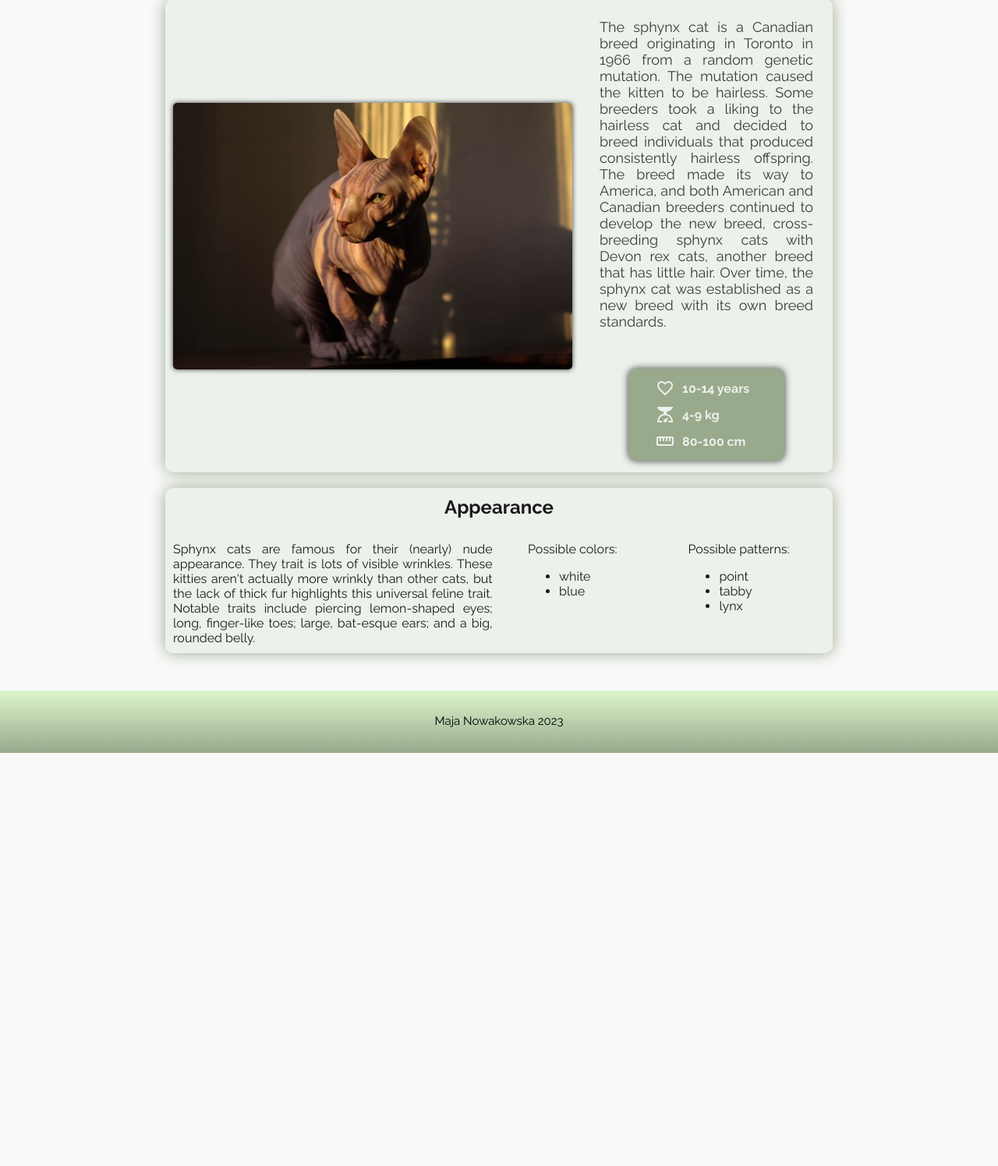
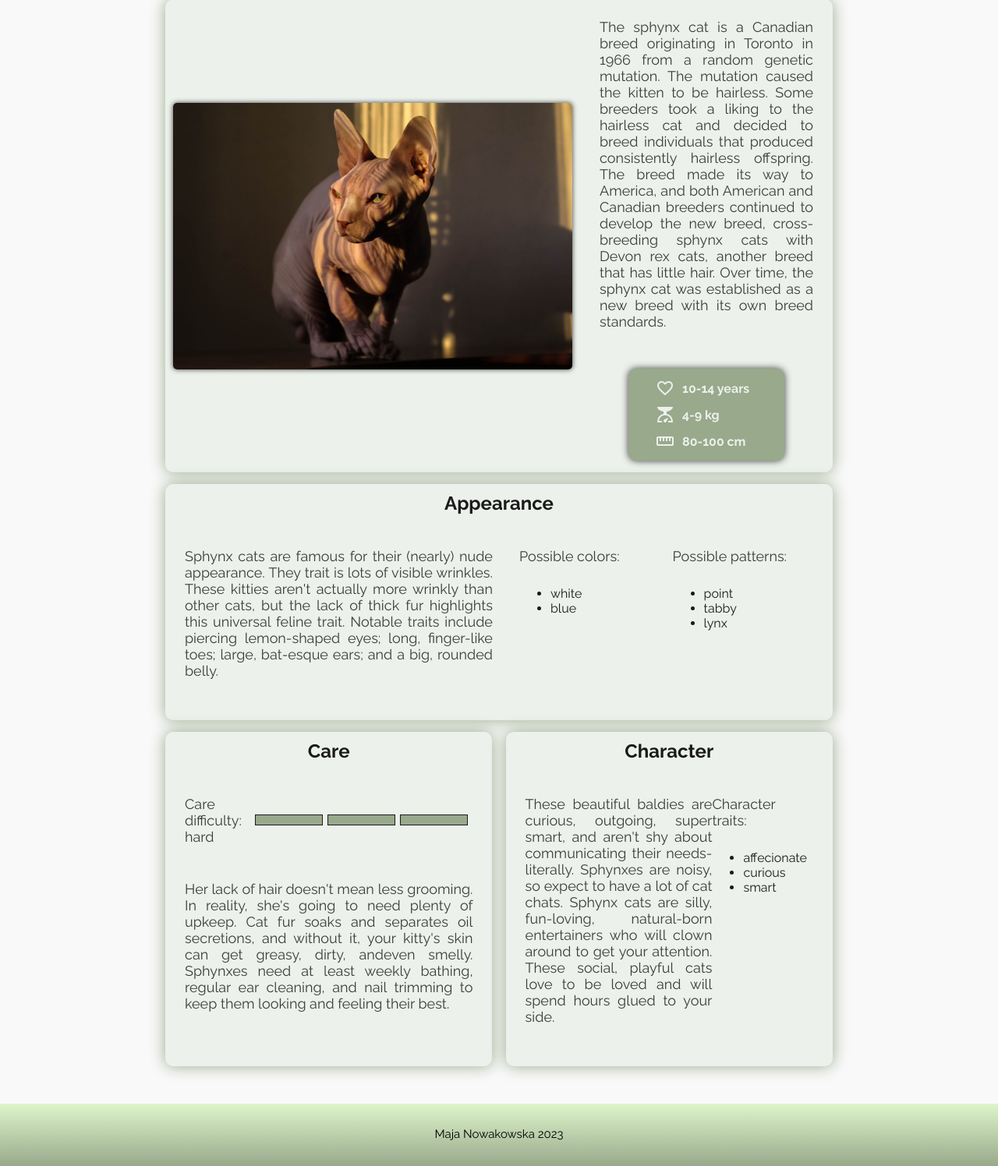
Before and after one commit to Liccv/liccv.github.io, a Django app: page / in a window 1280 px wide. Shown: the part 773-2269 px from the top of the page at 78% size. Before the commit the page ends 1739 px from the top, so only its background shows below. Run offline with Django 4.2, Linux system fonts and the light colour scheme.

Commit message:
dodano sekcje pielęgnacja i charakter z responsywnością

```diff
--- a/django-project/cats/static/style.css
+++ b/django-project/cats/static/style.css
@@ -123,6 +123,7 @@
   font-family: "Raleway", sans-serif;
   text-align: center;
   padding-top: 10px;
+  margin: 0;
 }
 
 .general_section {
@@ -173,7 +174,7 @@
 
 .appearance_section {
   display: flex;
-  padding: 10px;
+  padding: 25px;
 }
 
 .appearance_description {
@@ -186,6 +187,53 @@
 }
 
 .colors div {
+  margin: 0 auto;
+}
+
+.bottom_section {
+  display: flex;
+  justify-content: space-between;
+}
+
+.bottom_section .card {
+  width: 49%;
+}
+
+.care_section {
+  padding: 25px;
+}
+
+.difficulty {
+  display: flex;
+  justify-content: center;
+  direction: row;
+  align-items: center;
+}
+
+.rate {
+  display: flex;
+  margin-left: 15px;
+}
+
+.rectangle {
+  height: 12px;
+  width: 85px;
+  margin: 0px 6px 11px 0px;
+  border: var(--darker_gray) 1px solid;
+  background-color: var(--darker_green);
+}
+
+.character_section {
+  display: flex;
+  justify-content: space-between;
+  padding: 25px;
+}
+
+.character_description {
+  width: 65%;
+}
+
+.traits {
   margin: 0 auto;
 }
 
@@ -241,6 +289,7 @@
 
   .appearance_section {
     flex-direction: column;
+    padding: 10px;
   }
 
   .appearance_description {
@@ -252,4 +301,28 @@
     width: 100%;
     display: flex;
   }
+
+  .bottom_section {
+    flex-direction: column;
+  }
+  .bottom_section .card {
+    width: 70vw;
+    max-width: 400px;
+  }
+  .difficulty {
+    flex-direction: column;
+  }
+
+  .difficulty p {
+    margin-bottom: 5px;
+  }
+
+  .character_section {
+    flex-direction: column;
+    padding: 10px;
+  }
+
+  .character_description {
+    width: 100%;
+  }
 }
--- a/django-project/cats/templates/index.html
+++ b/django-project/cats/templates/index.html
@@ -83,28 +83,69 @@
           <h2>Appearance</h2>
           <div class="appearance_section">
             <div class="appearance_description">
+              <p>
               Sphynx cats are famous for their (nearly) nude appearance. They
               trait is lots of visible wrinkles. These kitties aren't actually
               more wrinkly than other cats, but the lack of thick fur highlights
               this universal feline trait. Notable traits include piercing
               lemon-shaped eyes; long, finger-like toes; large, bat-esque ears;
               and a big, rounded belly.
+            </p>
             </div>
             <div class="colors">
               <div>
+                <p>
                 Possible colors:
                 <ul>
                   <li>white</li>
                   <li>blue</li>
                 </ul>
+              </p>
               </div>
               <div>
+                <p>
                 Possible patterns:
                 <ul>
                   <li>point</li>
                   <li>tabby</li>
                   <li>lynx</li>
                 </ul>
+              </p>
+              </div>
+            </div>
+          </div>
+        </div>
+        <div class="bottom_section">
+          <div class="card">
+            <h2>Care</h2>
+            <div class="care_section">
+              <div class="difficulty">
+                <p>Care difficulty: hard</p>
+                <div class="rate">
+                <div class="rectangle"></div><div class="rectangle"></div><div class="rectangle"></div>
+              </div>
+              </div>
+              <p>Her lack of hair doesn't mean less grooming. In reality, she's going to need plenty of upkeep. Cat fur soaks and separates oil secretions, and without it, your kitty's skin can get greasy, dirty, andeven smelly. Sphynxes need at least weekly bathing, regular ear cleaning, and nail trimming to keep them looking and feeling their best.</p></div>
+          </div>
+            <div class="card">
+              <h2>Character</h2>
+              <div class="character_section">
+                <div class="character_description">
+                  <p>
+                    These beautiful baldies are curious, outgoing, super smart, and aren't shy about communicating their needs-literally. Sphynxes are noisy, so expect to have a lot of cat chats. Sphynx cats are silly, fun-loving, natural-born entertainers who will
+                    clown around to get your attention. These social, playful cats love to be loved and will spend hours glued to your side.
+                </p>
+                </div>
+                <div class="traits">
+                  <div>
+                    <p>
+                    Character traits:
+                    <ul>
+                      <li>affecionate</li>
+                      <li>curious</li>
+                      <li>smart</li>
+                    </ul>
+                  </p>
                   </div>
               </div>
             </div>
```
Lines whose indentation alone changed are shown as unchanged.
